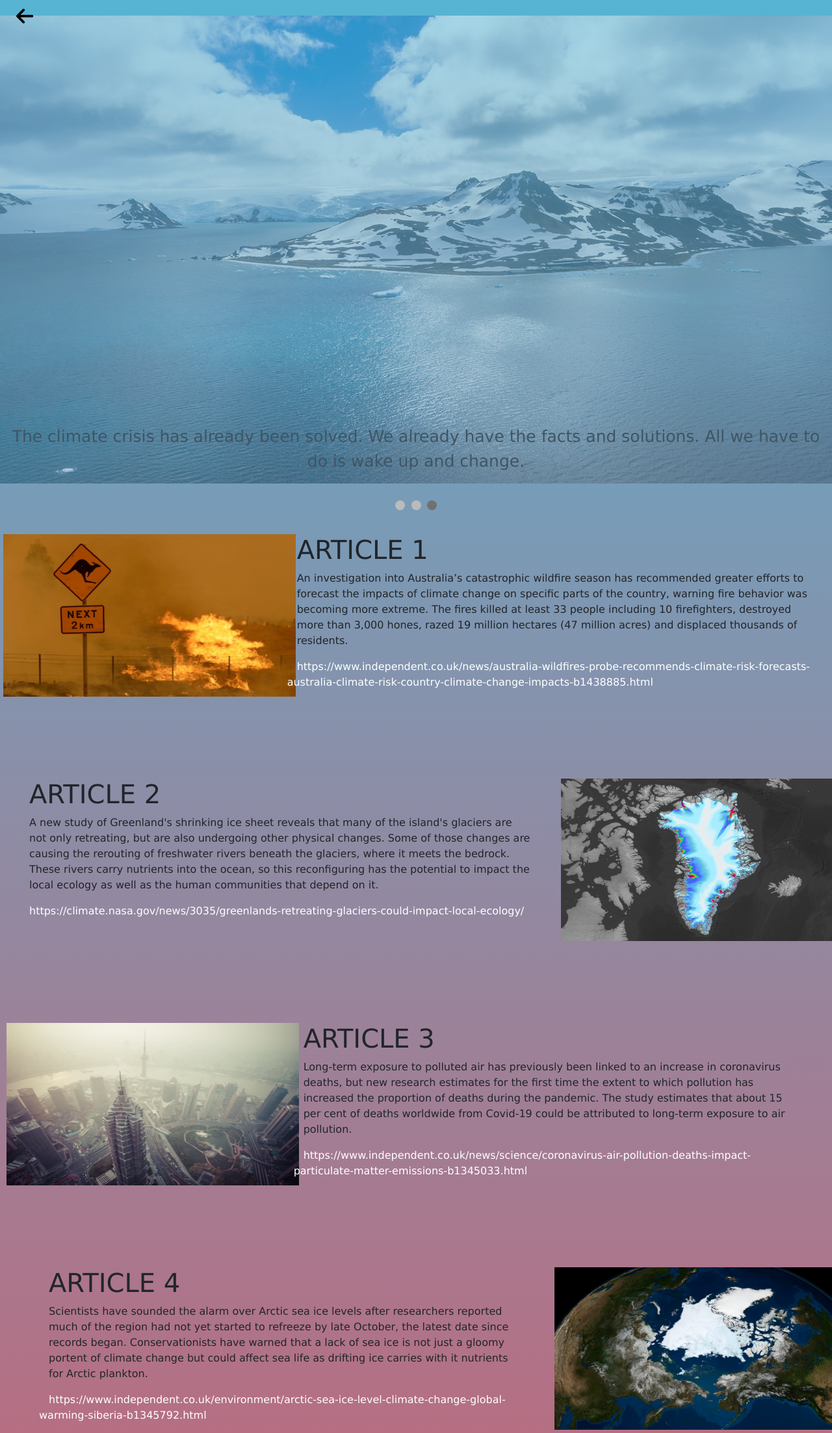
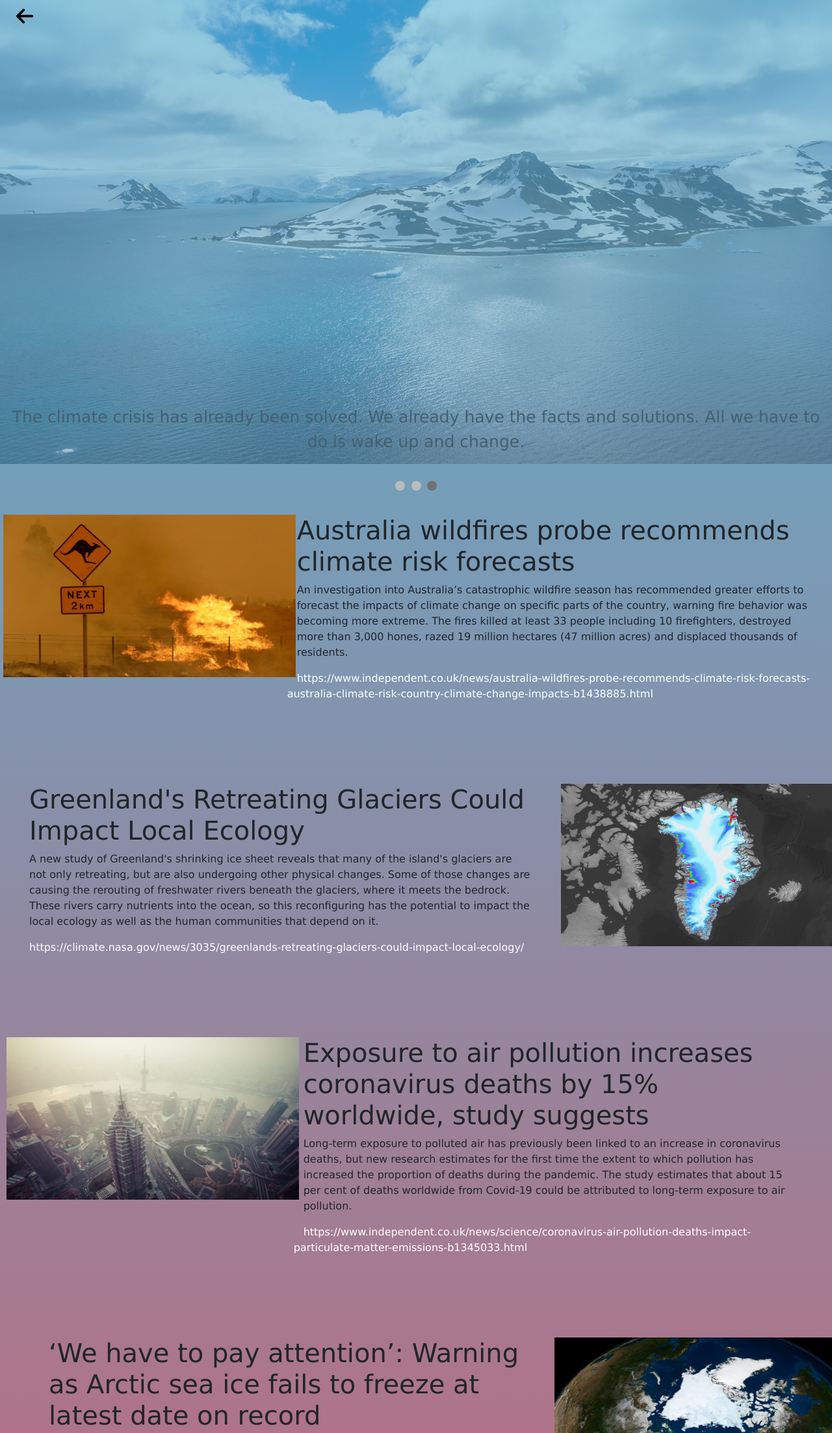
Before and after one commit to cbitosc/HTF20-Team-17, a plain HTML site: page articles/article.html in a window 1280 px wide. Shown: the top 2205 px of the page at 65% size. Drawn offline with nearby package versions, Linux system fonts and the light colour scheme.

Commit message:
updated article page

```diff
--- a/articles/article.css
+++ b/articles/article.css
@@ -52,9 +52,9 @@
 
     .fade {
         -webkit-animation-name: fade;
-        -webkit-animation-duration: 10s;
+        -webkit-animation-duration: 50s;
         animation-name: fade;
-        animation-duration: 10s;
+        animation-duration: 50s;
     }
 
     @-webkit-keyframes fade {
--- a/articles/article.html
+++ b/articles/article.html
@@ -19,7 +19,7 @@
         <a href="../index.html"><i style='font-size:30px; margin:10px; position: absolute; z-index: 1; color:black;' class='fas'>&#xf060;</i></a>
         <div class="mySlides fade">
 
-            <img src="img/cc7.jpg" style="width:100%; ">
+            <img src="img/cc7.jpg" style="width:100%; margin-top: -30px;">
             <div class="text">“We don’t have time to sit on our hands as our planet burns. For young people, climate change is bigger than election or re-election. It’s life or death.”
 
             </div>
@@ -27,13 +27,13 @@
 
         <div class="mySlides fade">
 
-            <img src="img/cc3.jpg" style="width:100%;">
+            <img src="img/cc3.jpg" style="width:100%; margin-top: -30px;">
             <div class="text">We have a single mission: to protect and hand on the planet to the next generation.</div>
         </div>
 
         <div class="mySlides fade">
 
-            <img src="img/cc6.jpg" style="width:100%; ">
+            <img src="img/cc6.jpg" style="width:100%; margin-top: -30px;">
             <div class="text">The climate crisis has already been solved. We already have the facts and solutions. All we have to do is wake up and change.</div>
         </div>
 
@@ -53,7 +53,7 @@
                 <hr class="d-sm-none">
             </div>
             <div class="col-sm-8">
-                <h1>ARTICLE 1</h1>
+                <h1>Australia wildfires probe recommends climate risk forecasts</h1>
                 <p>An investigation into Australia’s catastrophic wildfire season has recommended greater efforts to forecast the impacts of climate change on specific parts of the country, warning fire behavior was becoming more extreme. The fires killed
                     at least 33 people including 10 firefighters, destroyed more than 3,000 hones, razed 19 million hectares (47 million acres) and displaced thousands of residents. </p>
                 <a href="https://www.independent.co.uk/news/australia-wildfires-probe-recommends-climate-risk-forecasts-australia-climate-risk-country-climate-change-impacts-b1438885.html">https://www.independent.co.uk/news/australia-wildfires-probe-recommends-climate-risk-forecasts-australia-climate-risk-country-climate-change-impacts-b1438885.html</a>
@@ -66,7 +66,7 @@
         <div class="container-fluid" style="margin-top:30px">
             <div class="row">
                 <div class="col-sm-8">
-                    <h1>ARTICLE 2</h1>
+                    <h1>Greenland's Retreating Glaciers Could Impact Local Ecology</h1>
                     <p>A new study of Greenland's shrinking ice sheet reveals that many of the island's glaciers are not only retreating, but are also undergoing other physical changes. Some of those changes are causing the rerouting of freshwater rivers
                         beneath the glaciers, where it meets the bedrock. These rivers carry nutrients into the ocean, so this reconfiguring has the potential to impact the local ecology as well as the human communities that depend on it.</p>
                     <a href="https://climate.nasa.gov/news/3035/greenlands-retreating-glaciers-could-impact-local-ecology/">https://climate.nasa.gov/news/3035/greenlands-retreating-glaciers-could-impact-local-ecology/</a>
@@ -85,7 +85,7 @@
                         <hr class="d-sm-none">
                     </div>
                     <div class="col-sm-8">
-                        <h1>ARTICLE 3</h1>
+                        <h1>Exposure to air pollution increases coronavirus deaths by 15% worldwide, study suggests</h1>
                         <p>Long-term exposure to polluted air has previously been linked to an increase in coronavirus deaths, but new research estimates for the first time the extent to which pollution has increased the proportion of deaths during the pandemic.
                             The study estimates that about 15 per cent of deaths worldwide from Covid-19 could be attributed to long-term exposure to air pollution. </p>
                         <a href="https://www.independent.co.uk/news/science/coronavirus-air-pollution-deaths-impact-particulate-matter-emissions-b1345033.html">https://www.independent.co.uk/news/science/coronavirus-air-pollution-deaths-impact-particulate-matter-emissions-b1345033.html</a>
@@ -98,7 +98,7 @@
                 <div class="container-fluid" style="margin-top:30px">
                     <div class="row">
                         <div class="col-sm-8">
-                            <h1>ARTICLE 4</h1>
+                            <h1>‘We have to pay attention’: Warning as Arctic sea ice fails to freeze at latest date on record</h1>
                             <p>Scientists have sounded the alarm over Arctic sea ice levels after researchers reported much of the region had not yet started to refreeze by late October, the latest date since records began. Conservationists have warned that
                                 a lack of sea ice is not just a gloomy portent of climate change but could affect sea life as drifting ice carries with it nutrients for Arctic plankton.</p>
                             <a href="https://www.independent.co.uk/environment/arctic-sea-ice-level-climate-change-global-warming-siberia-b1345792.html">https://www.independent.co.uk/environment/arctic-sea-ice-level-climate-change-global-warming-siberia-b1345792.html</a>
@@ -117,7 +117,7 @@
                                 <hr class="d-sm-none">
                             </div>
                             <div class="col-sm-8">
-                                <h1>ARTICLE 5</h1>
+                                <h1>Climate crisis could turn 40% of Amazon rainforest into savanna</h1>
                                 <p>As much as 40 per cent of the Amazon rainforest could be transformed into drier savanna-like landscape if rainfall levels continue to drop as a result of climate change. Researchers warned nearly half of the world’s largest
                                     tropical rainforest is at a tipping point and risk of drying out permanently if global carbon emissions are not cut back.</p>
                                 <a href="https://www.independent.co.uk/news/science/amazon-rainforest-savanna-climate-change-rain-b809562.html">https://www.independent.co.uk/news/science/amazon-rainforest-savanna-climate-change-rain-b809562.html</a>
```
